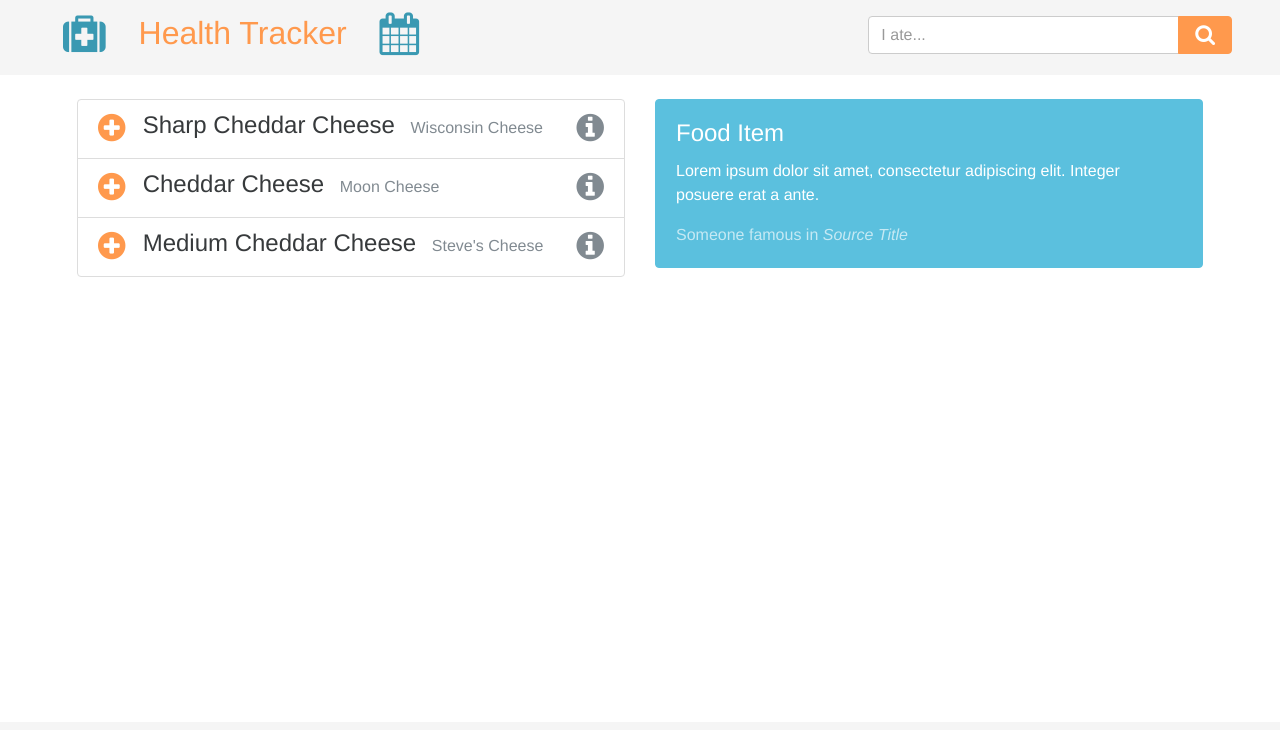
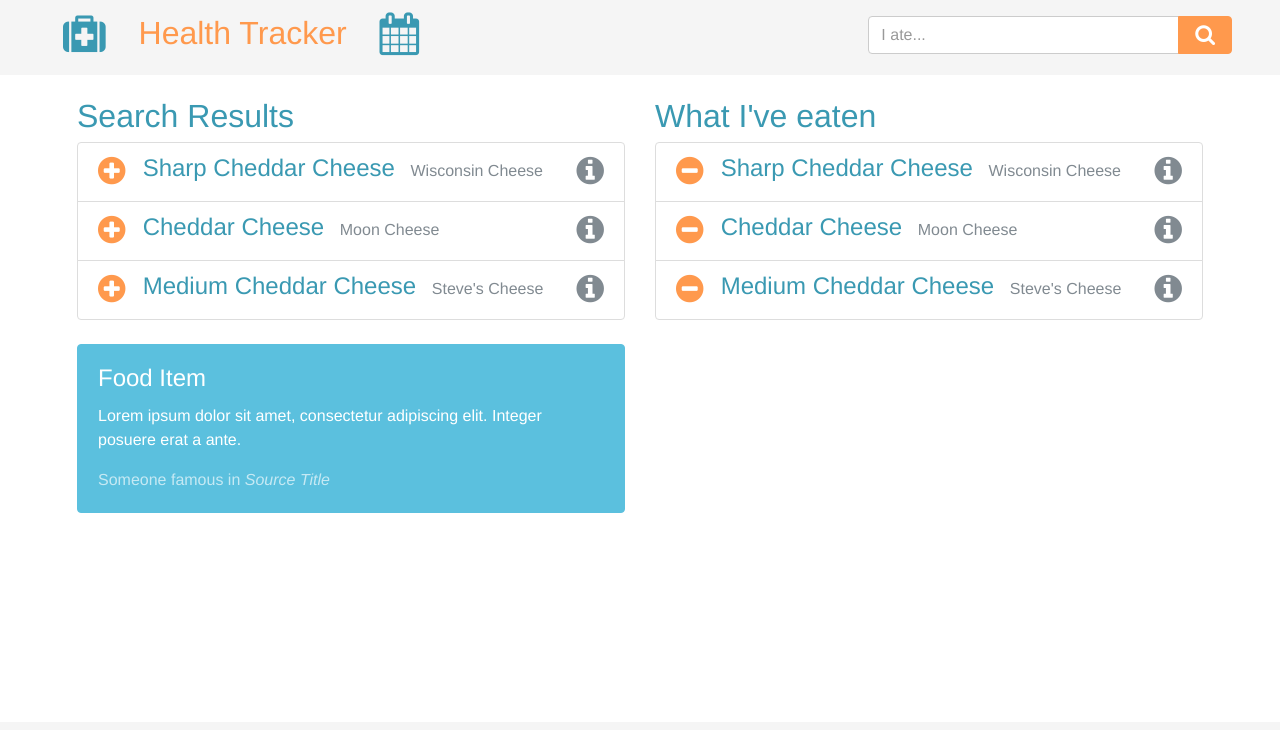
Before and after one commit to jzvarghese/Health_Tracker, a website: page index.html in a window 1280 px wide. Shown: the top 730 px of the page. Drawn offline with Linux system fonts and the light colour scheme.

Commit message:
feat: Add food consumed list group

```diff
--- a/index.html
+++ b/index.html
@@ -53,7 +53,8 @@
         <div class="row m-y-md">
 
           <!-- search results -->
-          <div class="col-sm-12 col-md-6 col-lg-6">
+          <div class="col-sm-12 col-md-6 col-lg-6 text-blue">
+            <h2>Search Results</h2>
             <ul class="list-group">
               <li class="list-group-item">
                 <div class="row">
@@ -70,7 +71,7 @@
                   </div>
 
                   <div class="col-sm-2 col-md-2 col-lg-1">
-                    <a href="#" data-toggle="popover" data-html="true" data-placement="right" data-content="<div class='card card-block card-inverse card-info'><h4 class='card-title'>Food Item</h4><blockquote class='card-blockquote'>
+                    <a href="#" data-toggle="popover" data-html="true" data-placement="left" data-content="<div class='card card-block card-inverse card-info'><h4 class='card-title'>Food Item</h4><blockquote class='card-blockquote'>
                     <p>Lorem ipsum dolor sit amet, consectetur adipiscing elit. Integer posuere erat a ante.</p><footer>Someone famous in <cite title='Source Title'>Source Title</cite></footer></blockquote></div>" class="pull-right"><i class="fa fa-info-circle fa-2x"></i></a>
                   </div> <!-- end info button col -->
 
@@ -92,7 +93,7 @@
                   </div>
 
                   <div class="col-sm-2 col-md-2 col-lg-1">
-                    <a href="#" data-toggle="popover" data-html="true" data-placement="right" data-content="<div class='card card-block card-inverse card-info'><h4 class='card-title'>Food Item</h4><blockquote class='card-blockquote'>
+                    <a href="#" data-toggle="popover" data-html="true" data-placement="left" data-content="<div class='card card-block card-inverse card-info'><h4 class='card-title'>Food Item</h4><blockquote class='card-blockquote'>
                     <p>Lorem ipsum dolor sit amet, consectetur adipiscing elit. Integer posuere erat a ante.</p><footer>Someone famous in <cite title='Source Title'>Source Title</cite></footer></blockquote></div>" class="pull-right"><i class="fa fa-info-circle fa-2x"></i></a>
                   </div> <!-- end info button col -->
 
@@ -113,7 +114,7 @@
                   </div>
 
                   <div class="col-sm-2 col-md-2 col-lg-1">
-                    <a href="#" data-toggle="popover" data-html="true" data-placement="right" data-content="<div class='card card-block card-inverse card-info'><h4 class='card-title'>Food Item</h4><blockquote class='card-blockquote'>
+                    <a href="#" data-toggle="popover" data-html="true" data-placement="left" data-content="<div class='card card-block card-inverse card-info'><h4 class='card-title'>Food Item</h4><blockquote class='card-blockquote'>
                     <p>Lorem ipsum dolor sit amet, consectetur adipiscing elit. Integer posuere erat a ante.</p><footer>Someone famous in <cite title='Source Title'>Source Title</cite></footer></blockquote></div>" class="pull-right"><i class="fa fa-info-circle fa-2x"></i></a>
                   </div> <!-- end info button col -->
 
@@ -121,6 +122,81 @@
               </li>
             </ul>
           </div> <!-- end col -->
+
+          <!-- foods consumed  -->
+
+          <div class="col-sm-12 col-md-6 col-lg-6 text-blue">
+            <h2>What I've eaten</h2>
+            <ul class="list-group">
+              <li class="list-group-item">
+                <div class="row">
+
+                  <div class="col-sm-2 col-md-2 col-lg-1">
+                    <a href="#" class="pull-left text-orange"><i class="fa fa-minus-circle fa-2x"></i></a>
+                  </div> <!-- end add button col -->
+
+                  <div class="col-sm-8 col-md-8 col-lg-10">
+                    <header>
+                      <h4 class="list-group-item-heading text-left inline-block m-y-0 text-center">Sharp Cheddar Cheese</h4>
+                      <p class="text-muted inline-block m-l-xs m-y-0 text-center">Wisconsin Cheese</p>
+                    </header>
+                  </div>
+
+                  <div class="col-sm-2 col-md-2 col-lg-1">
+                    <a href="#" data-toggle="popover" data-html="true" data-placement="left" data-content="<div class='card card-block card-inverse card-info'><h4 class='card-title'>Food Item</h4><blockquote class='card-blockquote'>
+                    <p>Lorem ipsum dolor sit amet, consectetur adipiscing elit. Integer posuere erat a ante.</p><footer>Someone famous in <cite title='Source Title'>Source Title</cite></footer></blockquote></div>" class="pull-right"><i class="fa fa-info-circle fa-2x"></i></a>
+                  </div> <!-- end info button col -->
+
+                </div> <!-- end inner row -->
+              </li>
+              <li class="list-group-item">
+
+                <div class="row">
+
+                  <div class="col-sm-2 col-md-2 col-lg-1">
+                    <a href="#" class="pull-left text-orange"><i class="fa fa-minus-circle fa-2x"></i></a>
+                  </div> <!-- end add button col -->
+
+                  <div class="col-sm-8 col-md-8 col-lg-10">
+                    <header>
+                      <h4 class="list-group-item-heading text-left inline-block m-y-0 text-center">Cheddar Cheese</h4>
+                      <p class="text-muted inline-block m-l-xs m-y-0 text-center">Moon Cheese</p>
+                    </header>
+                  </div>
+
+                  <div class="col-sm-2 col-md-2 col-lg-1">
+                    <a href="#" data-toggle="popover" data-html="true" data-placement="left" data-content="<div class='card card-block card-inverse card-info'><h4 class='card-title'>Food Item</h4><blockquote class='card-blockquote'>
+                    <p>Lorem ipsum dolor sit amet, consectetur adipiscing elit. Integer posuere erat a ante.</p><footer>Someone famous in <cite title='Source Title'>Source Title</cite></footer></blockquote></div>" class="pull-right"><i class="fa fa-info-circle fa-2x"></i></a>
+                  </div> <!-- end info button col -->
+
+                </div> <!-- end inner row -->
+              </li>
+              <li class="list-group-item">
+                <div class="row">
+
+                  <div class="col-sm-2 col-md-2 col-lg-1">
+                    <a href="#" class="pull-left text-orange"><i class="fa fa-minus-circle fa-2x"></i></a>
+                  </div> <!-- end add button col -->
+
+                  <div class="col-sm-8 col-md-8 col-lg-10">
+                    <header>
+                      <h4 class="list-group-item-heading text-left inline-block m-y-0 text-center">Medium Cheddar Cheese</h4>
+                      <p class="text-muted inline-block m-l-xs m-y-0 text-center">Steve's Cheese</p>
+                    </header>
+                  </div>
+
+                  <div class="col-sm-2 col-md-2 col-lg-1">
+                    <a href="#" data-toggle="popover" data-html="true" data-placement="left" data-content="<div class='card card-block card-inverse card-info'><h4 class='card-title'>Food Item</h4><blockquote class='card-blockquote'>
+                    <p>Lorem ipsum dolor sit amet, consectetur adipiscing elit. Integer posuere erat a ante.</p><footer>Someone famous in <cite title='Source Title'>Source Title</cite></footer></blockquote></div>" class="pull-right"><i class="fa fa-info-circle fa-2x"></i></a>
+                  </div> <!-- end info button col -->
+
+                </div> <!-- end inner row -->
+              </li>
+            </ul>
+          </div> <!-- end col -->
+
+        </div> <!-- end row -->
+        <div class="row">
           <div class="col-sm-12 col-md-6 col-lg-6">
             <div class="card card-block card-inverse card-info">
               <h4 class="card-title">Food Item</h4>
@@ -130,7 +206,7 @@
               </blockquote>
             </div>
           </div> <!-- end col -->
-        </div> <!-- end row -->
+        </div>
 
     </div><!-- end container (not fluid) -->
 
```
